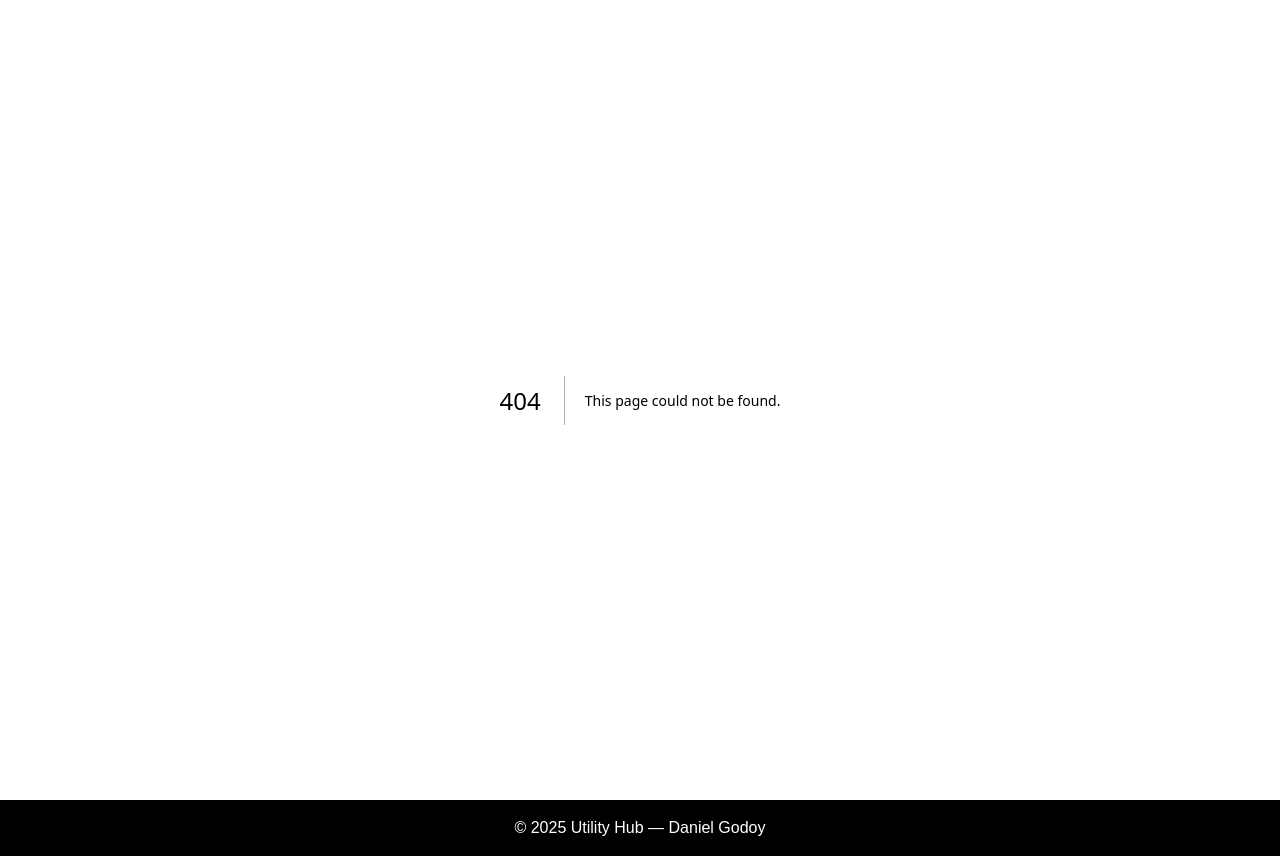
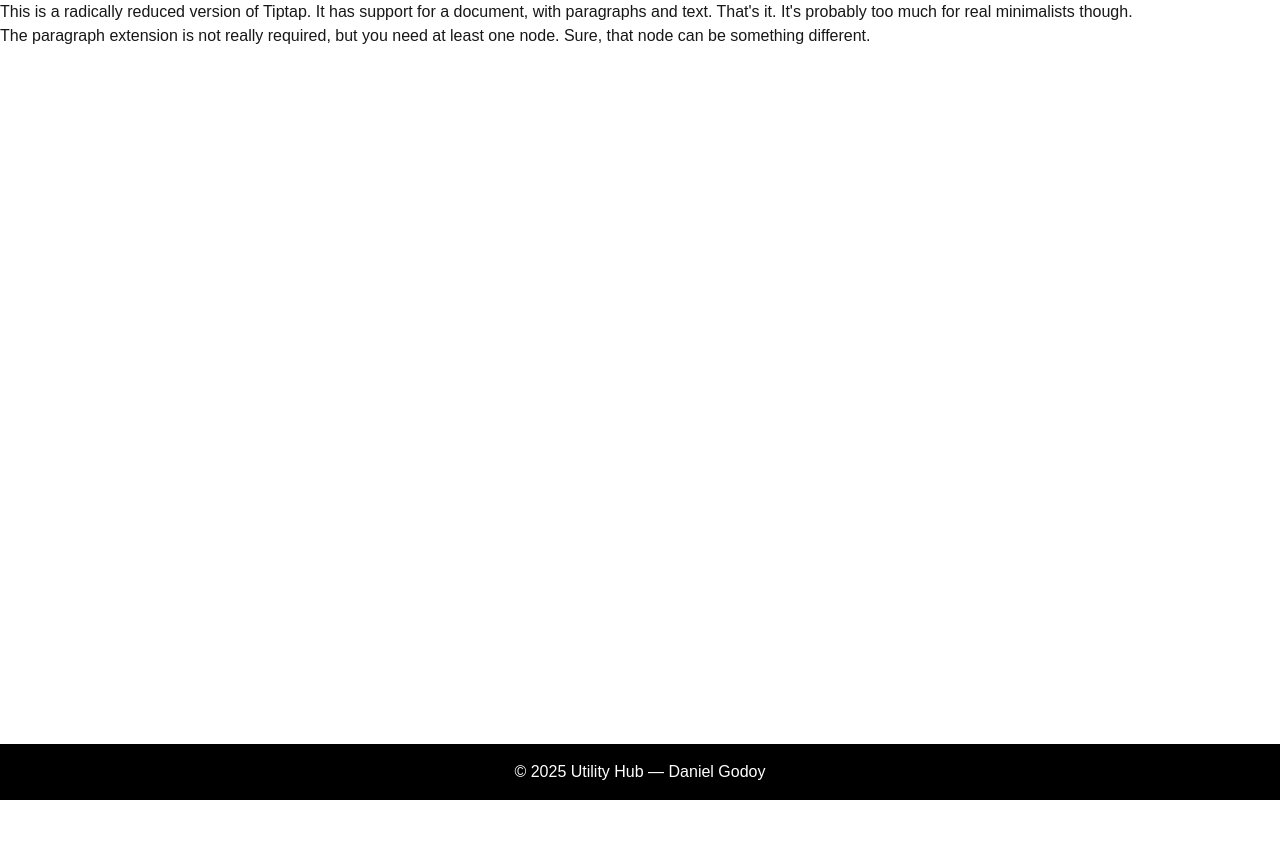
Before and after one commit to DanielGodoyGalindo/todo_app, a Next.js app: page /editor in a window 1280 px wide. Before the commit this address had no page. After the commit the page ends 800 px from the top, so only its background shows below. Built offline with nearby package versions, Linux system fonts and the light colour scheme.

Commit message:
feat: note editor app scaffolding

```diff
--- /dev/null
+++ b/app/editor/components/editor.tsx
@@ -0,0 +1,21 @@
+import { EditorContent, useEditor } from '@tiptap/react'
+import StarterKit from '@tiptap/starter-kit'
+
+// https://tiptap.dev/docs/examples/basics/default-text-editor
+
+export default () => {
+  const editor = useEditor({
+    extensions: [StarterKit],
+    immediatelyRender: false,
+    content: `
+      <p>
+        This is a radically reduced version of Tiptap. It has support for a document, with paragraphs and text. That's it. It's probably too much for real minimalists though.
+      </p>
+      <p>
+        The paragraph extension is not really required, but you need at least one node. Sure, that node can be something different.
+      </p>
+    `,
+  })
+
+  return <EditorContent editor={editor} />
+}
--- /dev/null
+++ b/app/editor/page.tsx
@@ -0,0 +1,18 @@
+'use client'
+
+// use {} for named exports and don't use {} for default exports
+import { useEffect, useState } from "react"
+import BackButton from "../components/backButton";
+import AuthButton from "../components/AuthButton";
+import Editor from "./components/editor";
+
+export default function editorMain() {
+
+    const [serverError, setServerError] = useState<string | null>(null); // Errors from backend
+
+    return (
+        <div>
+            <Editor />
+        </div>
+    );
+}
--- a/app/page.tsx
+++ b/app/page.tsx
@@ -13,6 +13,7 @@
                     <li className={liStyle}><a href="./weather" className={linkStyle}>Weather App (AI)</a></li>
                     <li className={liStyle}><a href="./weatherApi" className={linkStyle}>Weather App (API)</a></li>
                     <li className={liStyle}><a href="./news" className={linkStyle}>News (API)</a></li>
+                    <li className={liStyle}><a href="./editor" className={linkStyle}>Text editor App</a></li>
                 </ul>
                 <div className="mt-6 text-base">
                     <AuthButton />
--- a/app/todo/components/AuthButton.tsx
+++ /dev/null
@@ -1,21 +0,0 @@
-"use client";
-
-import { signIn, signOut, useSession } from "next-auth/react";
-
-export default function AuthButton() {
-  const { data: session } = useSession();
-
-  if (!session)
-    return (
-      <button onClick={() => signIn("github")}>
-        Login with GitHub
-      </button>
-    );
-
-  return (
-    <div>
-      <p>Logged in as: {session.user?.email}</p>
-      <button onClick={() => signOut()}>Logout</button>
-    </div>
-  );
-}
--- /dev/null
+++ b/models/Note.ts
@@ -0,0 +1,10 @@
+import { Schema, model, models } from 'mongoose'
+
+const NoteSchema = new Schema({
+  title: { type: String, required: false },
+  content: { type: String, default: false },
+  userEmail: {  type: String,  required: true}
+}, { timestamps: true })
+
+const Note = models.Note || model('Note', NoteSchema)
+export default Note
--- a/package.json
+++ b/package.json
@@ -11,6 +11,9 @@
   "dependencies": {
     "@google/genai": "^1.26.0",
     "@tailwindcss/vite": "^4.1.14",
+    "@tiptap/pm": "^3.10.5",
+    "@tiptap/react": "^3.10.5",
+    "@tiptap/starter-kit": "^3.10.5",
     "mongoose": "^8.19.1",
     "next": "15.5.5",
     "next-auth": "^4.24.13",
```
Also changed, not shown: 1 other file (tests, documents, lock files or other folders).
